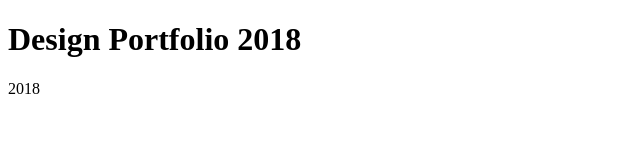
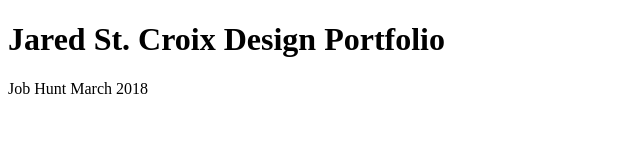
Before and after one commit to visijared/visijared.github.io, a plain HTML site: page index.html in a window 1280 px wide. Shown: the whole page, without its empty margins (0-640 px from the left). Drawn offline with Linux system fonts and the light colour scheme.

Commit message:
Fine Tune

```diff
--- a/index.html
+++ b/index.html
@@ -5,7 +5,7 @@
   <title>Jared St. Croix</title>
 </head>
 <body>
-  <h1>Design Portfolio 2018</h1>
-  <footer>2018</footer>
+  <h1>Jared St. Croix Design Portfolio</h1>
+  <footer>Job Hunt March 2018</footer>
 </body>
 </html>
```
